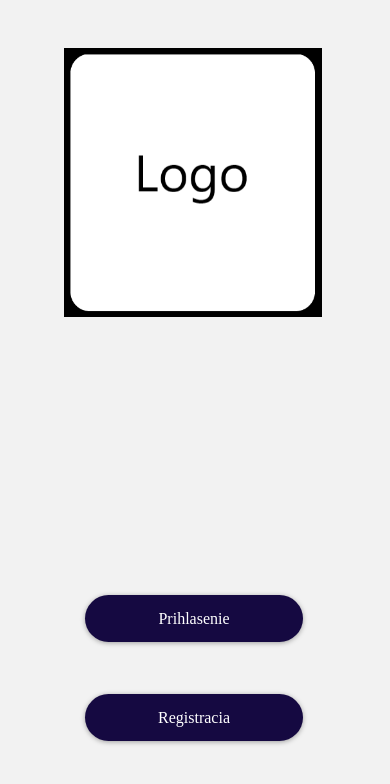
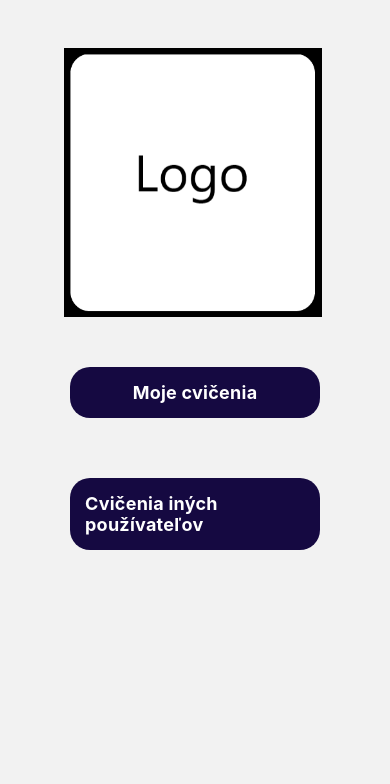
Before and after one commit to JSimko4/MTAA_FRONTEND, a React Native app: screen / in a window 390 px wide. Shown: the top 784 px of the page. Built offline with nearby package versions, Linux system fonts and the light colour scheme.

Commit message:
debugging

```diff
--- a/App.js
+++ b/App.js
@@ -20,7 +20,7 @@ export default function App(){
          screenOptions = {{
                 headerShown: false
             }}
-            initialRouteName={"Landing"}
+            initialRouteName={"Home"}
         >
 
           <Stack.Screen name="Landing" component={LandingScreen}/>
--- a/screens/HomeScreen.js
+++ b/screens/HomeScreen.js
@@ -3,6 +3,7 @@ import { View, Text, StyleSheet, Pressable , TextInput, Image } from 'react-nati
 import { useNavigation } from '@react-navigation/native';
 
 const exercisesApi = ({navigation}) => {
+  // zmenit potom na vseobecne usera
   return fetch(global.API_URL + 'exercises/2/all')
   .then((response) => response.json())
   .then((json) => {
```
